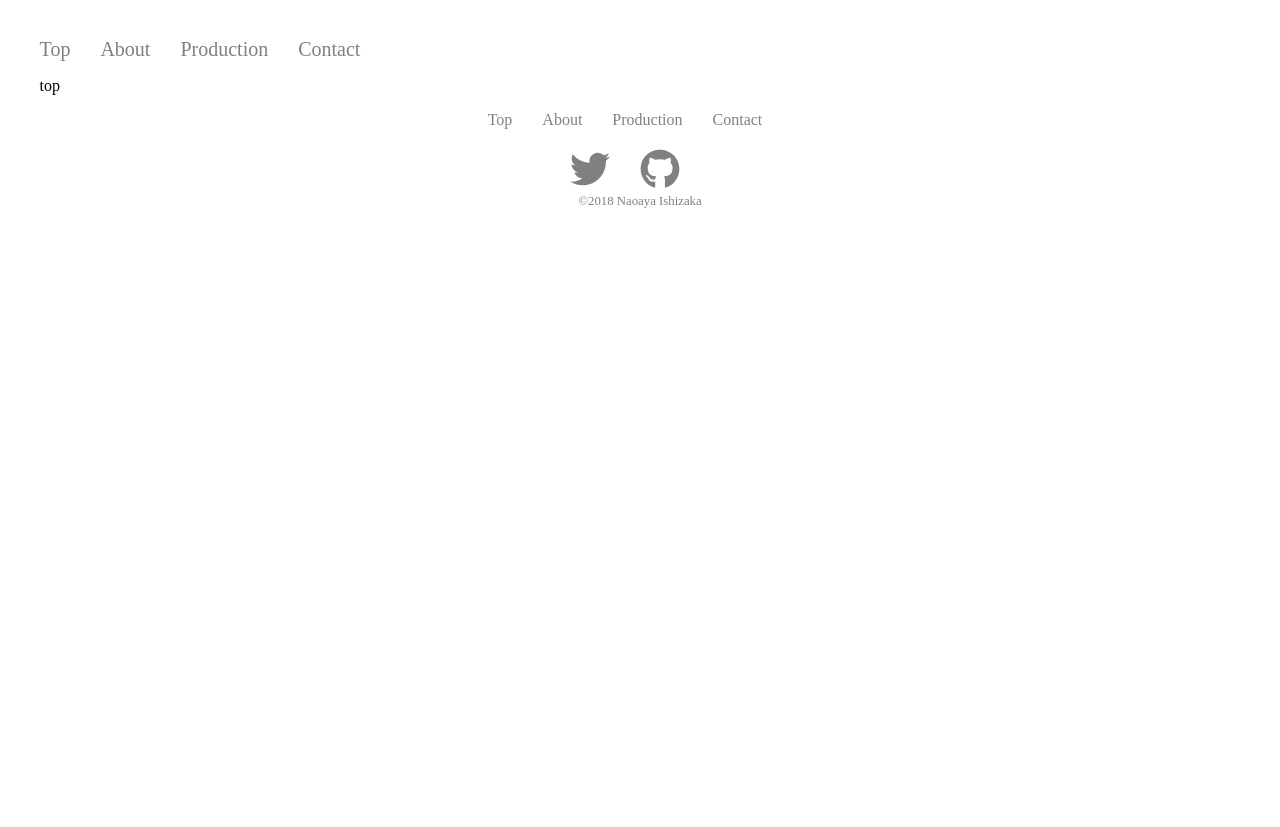
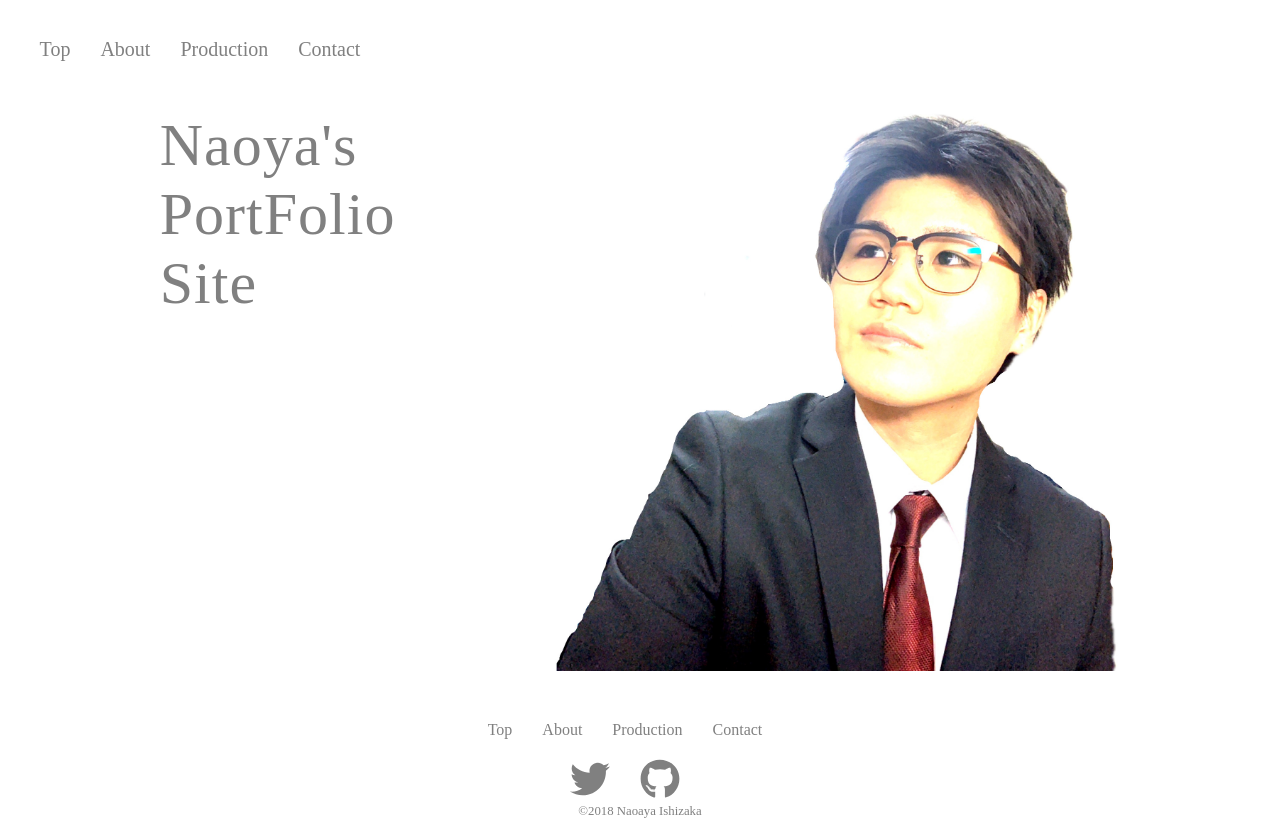
Before and after one commit to naoya00/profile-app, a Vue app: page / in a window 1280 px wide. Before the commit the page ends 800 px from the top, so only its background shows below. Built offline with nearby package versions, Linux system fonts and the light colour scheme.

Commit message:
add image

```diff
--- a/src/views/Top.vue
+++ b/src/views/Top.vue
@@ -1,7 +1,29 @@
 <template>
-  <div>
-    <p>
-      top
-    </p>
+  <div class="topLow">
+    <div class="topLow__texts">
+      Naoya's<br>
+      PortFolio<br>
+      Site
+    </div>
+    <img src="@/assets/user.jpg" />
   </div>
 </template>
+
+<style lang="scss" scoped>
+.topLow{
+  height: 70vh;
+  display: flex;
+  justify-content: space-between;
+  width: 80%;
+  margin: 50px auto;
+  & img{
+    height: 100%;
+  }
+  &__texts{
+    font-family: Courgette,cursive;
+    font-size: 60px;
+    letter-spacing: 1px;
+    color: #808080;
+  }
+}
+</style>
```
Also changed, not shown: src/assets/user.jpg (added).
